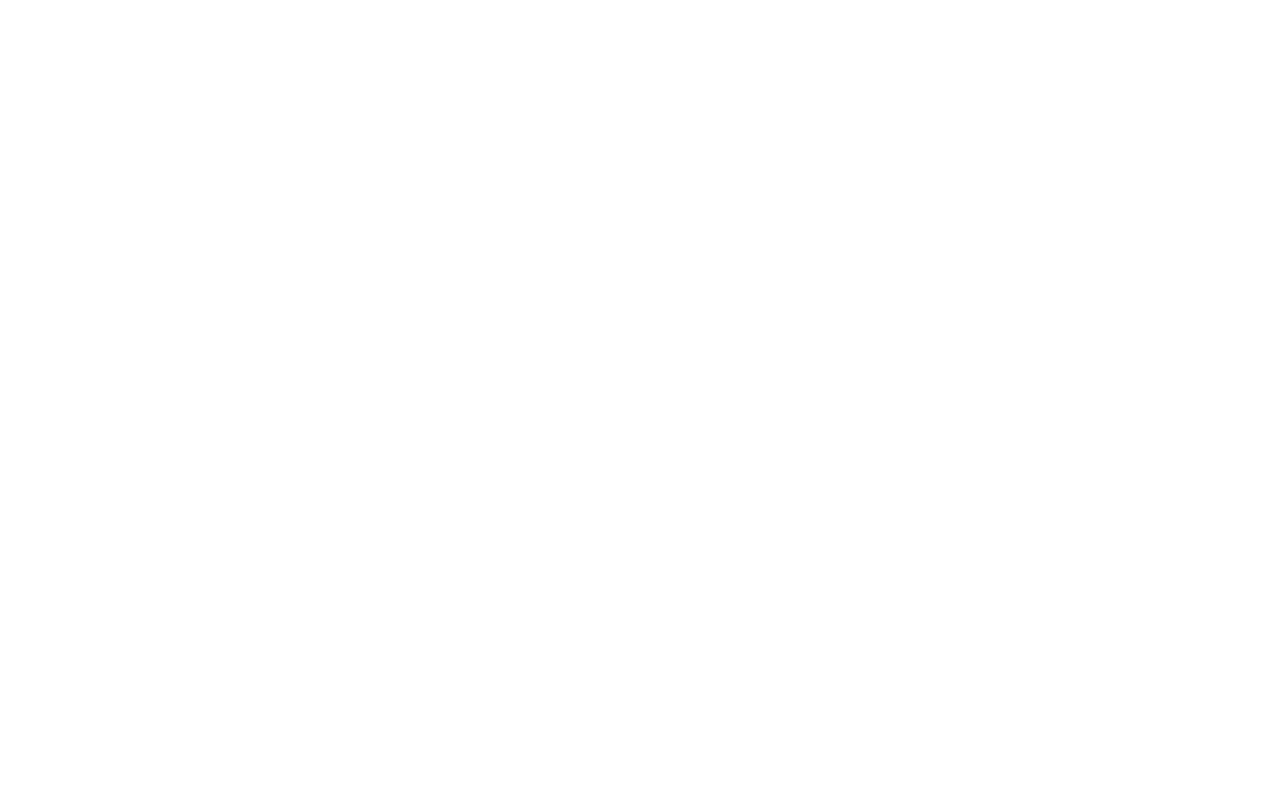
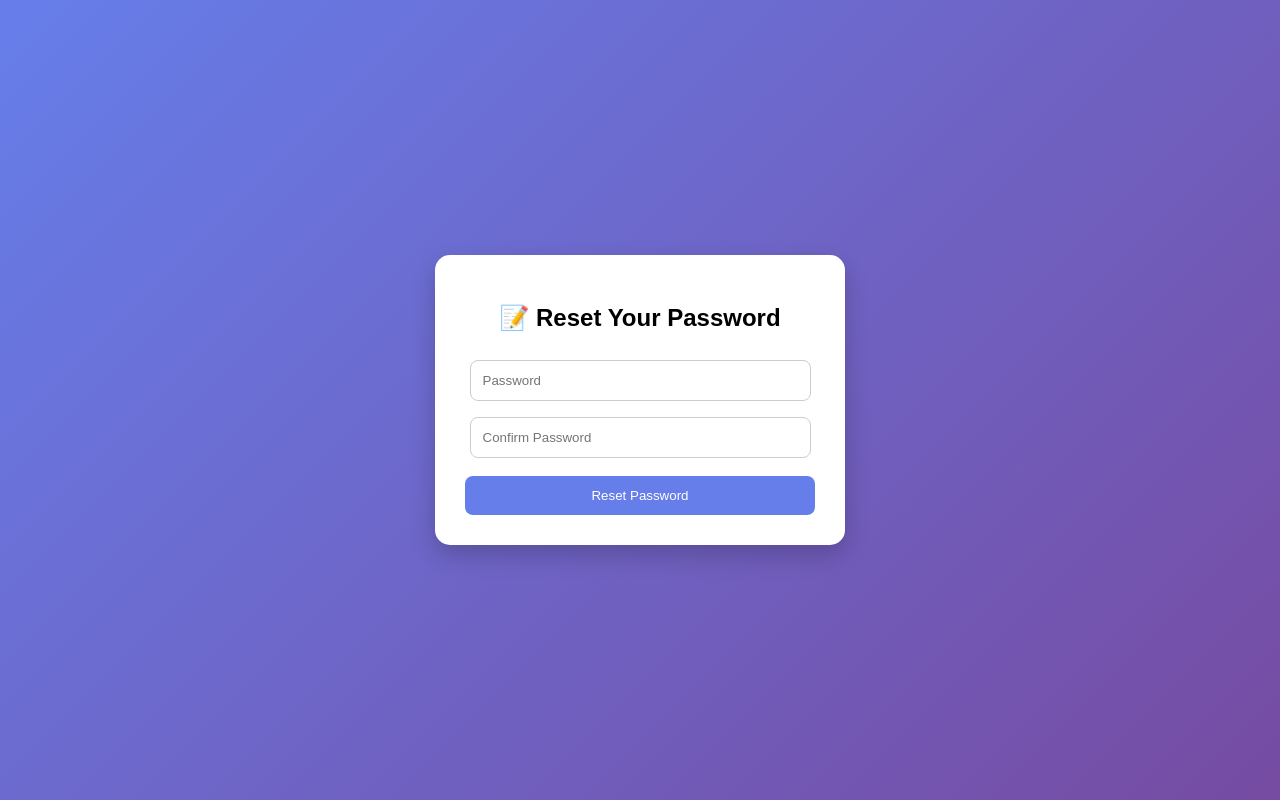
Before and after one commit to Abhitarra/frontend_dogs_repo, a React (Create React App) app: page /reset-password/1 in a window 1280 px wide. Before the commit this address had no page. Built offline with nearby package versions, Linux system fonts and the light colour scheme.

Commit message:
forgetpassword changes

```diff
--- a/src/App.js
+++ b/src/App.js
@@ -16,7 +16,7 @@ function App() {
                 <Route path="/navbar" element={<NavigationBar />} />
                 <Route path="/signup" element={<Signup />} />
                 <Route path="/forgot-password" element={<ForgotPassword />} />
-                <Route path="/reset-password" element={<ResetPassword />} />
+                <Route path="/reset-password/:email" element={<ResetPassword />} />
             </Routes>
         </BrowserRouter>
     );
--- a/src/Pages/ForgetPasswordPage.js
+++ b/src/Pages/ForgetPasswordPage.js
@@ -16,7 +16,7 @@ function ForgotPassword() {
       const res = await forgotPassword(email);
 
       if (res.success) {
-        window.location.href = "/reset-password";
+        window.location.href = `/reset-password/${email}`;
       } else {
         setMessage("❌ User not found");
       }
--- a/src/Pages/ResetPassword.js
+++ b/src/Pages/ResetPassword.js
@@ -1,8 +1,10 @@
 import React, { useState } from "react";
 import "../css/resetPassword.css";
 import { resetPasswordUser } from "../services/authService";
+import { useParams } from "react-router-dom";
 
 function ResetPassword() {
+  const { email } = useParams();
   const [form, setForm] = useState({
     password: "",
     confirmPassword: ""
@@ -43,7 +45,7 @@ function ResetPassword() {
     e.preventDefault();
 
     if (validate()) {
-      const res = await resetPasswordUser(form.password);
+      const res = await resetPasswordUser(email, form.password);
       if (res.success === false) {
         alert("❌ " + res.message);
       } else {
@@ -58,7 +60,7 @@ function ResetPassword() {
     <div className="resetPassword-container">
       <div className="resetPassword-card">
 
-        <h2>📝 Create Account</h2>
+        <h2>📝 Reset Your Password</h2>
 
         <form onSubmit={handleSubmit}>
 
@@ -86,7 +88,7 @@ function ResetPassword() {
             <p className="error">{errors.confirmPassword}</p>
           )}
 
-          <button type="submit">Sign Up</button>
+          <button type="submit">Reset Password</button>
 
         </form>
       </div>
--- a/src/services/authService.js
+++ b/src/services/authService.js
@@ -40,13 +40,13 @@ export const forgotPassword = async (email) => {
   return data; // ✅ always return
 };
 
-export const resetPasswordUser = async (password) => {
+export const resetPasswordUser = async (email, password) => {
   const res = await fetch(`${process.env.REACT_APP_API_URL}auth/reset-password`, {
     method: "POST",
     headers: {
       "Content-Type": "application/json",
     },
-    body: JSON.stringify({ password }),
+    body: JSON.stringify({ email, password }),
   });
 
   const data = await res.json();
```
Also changed, not shown: 1 other file (tests, documents, lock files or other folders).
